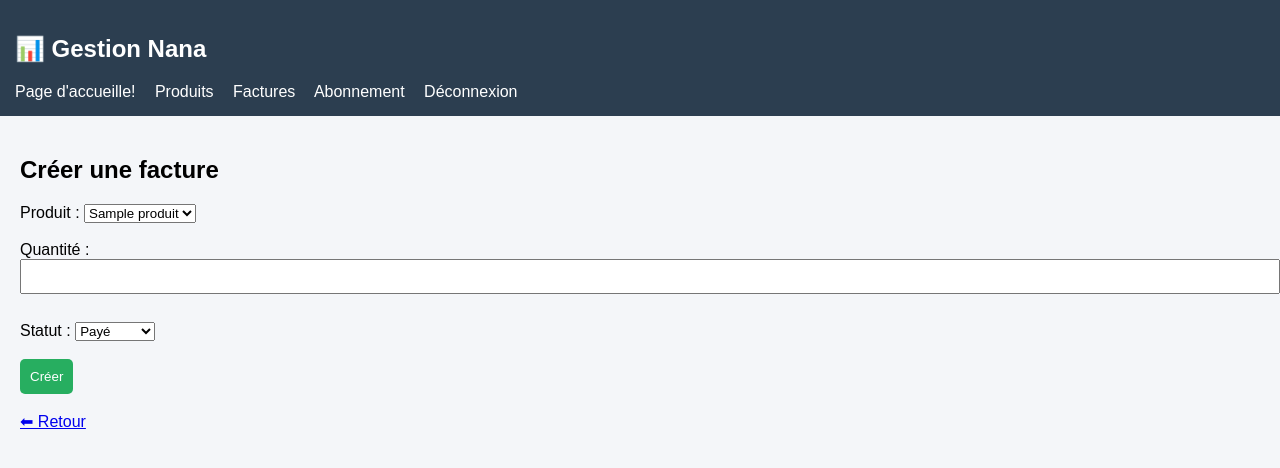
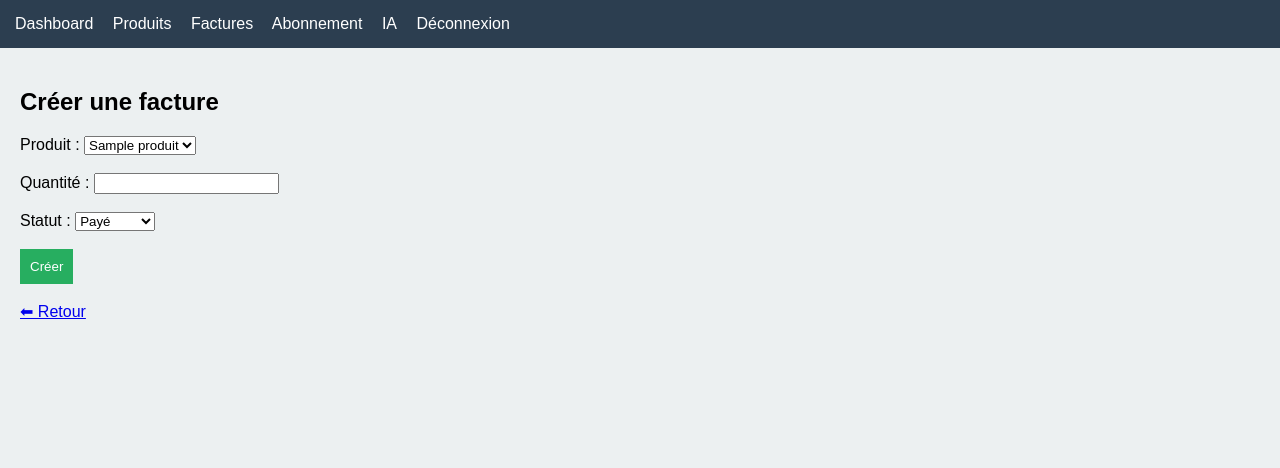
Before and after one commit to boukarediallo262-spec/gestion-nana, a Flask app: page /ajouter_facture in a window 1280 px wide. Shown: the top 468 px of the page. Run offline with Flask 3, Linux system fonts and the light colour scheme; the visitor is signed in with stand-in values (Sample User, id 1); tables that the repository leaves empty hold one stand-in row (values such as "Sample post").

Commit message:
Update base.html

```diff
--- a/templates/base.html
+++ b/templates/base.html
@@ -1,21 +1,20 @@
 <!DOCTYPE html>
 <html>
 <head>
-    <title>Gestion Nana</title>
+    <title>Gestion App</title>
     <style>
         body {
             font-family: Arial;
+            background: #ecf0f1;
             margin: 0;
-            background: #f4f6f9;
         }
 
-        header {
+        .navbar {
             background: #2c3e50;
-            color: white;
             padding: 15px;
         }
 
-        nav a {
+        .navbar a {
             color: white;
             margin-right: 15px;
             text-decoration: none;
@@ -25,50 +24,40 @@
             padding: 20px;
         }
 
-        .card {
+        table {
+            width: 100%;
+            border-collapse: collapse;
             background: white;
-            padding: 15px;
-            border-radius: 10px;
-            margin-bottom: 20px;
-            box-shadow: 0 2px 5px rgba(0,0,0,0.1);
+        }
+
+        table, th, td {
+            border: 1px solid #ccc;
+        }
+
+        th, td {
+            padding: 10px;
         }
 
         button {
+            padding: 10px;
+            border: none;
             background: #27ae60;
             color: white;
-            border: none;
-            padding: 10px;
-            border-radius: 5px;
             cursor: pointer;
         }
-
-        input {
-            padding: 8px;
-            width: 100%;
-            margin-bottom: 10px;
-        }
-        .card {
-    background: white;
-    padding: 20px;
-    border-radius: 10px;
-    margin-bottom: 15px;
-    box-shadow: 0 2px 8px rgba(0,0,0,0.1);
-}
     </style>
 </head>
 
 <body>
 
-<header>
-    <h2>📊 Gestion Nana</h2>
-    <nav>
-        <a href="/dashboard">Page d'accueille!</a>
-        <a href="/produits">Produits</a>
-        <a href="/factures">Factures</a>
-        <a href="/abonnement">Abonnement</a>
-        <a href="/logout">Déconnexion</a>
-    </nav>
-</header>
+<div class="navbar">
+    <a href="/dashboard">Dashboard</a>
+    <a href="/produits">Produits</a>
+    <a href="/factures">Factures</a>
+    <a href="/abonnement">Abonnement</a>
+    <a href="/analyse_ia">IA</a>
+    <a href="/logout">Déconnexion</a>
+</div>
 
 <div class="container">
     {% block content %}{% endblock %}
```
